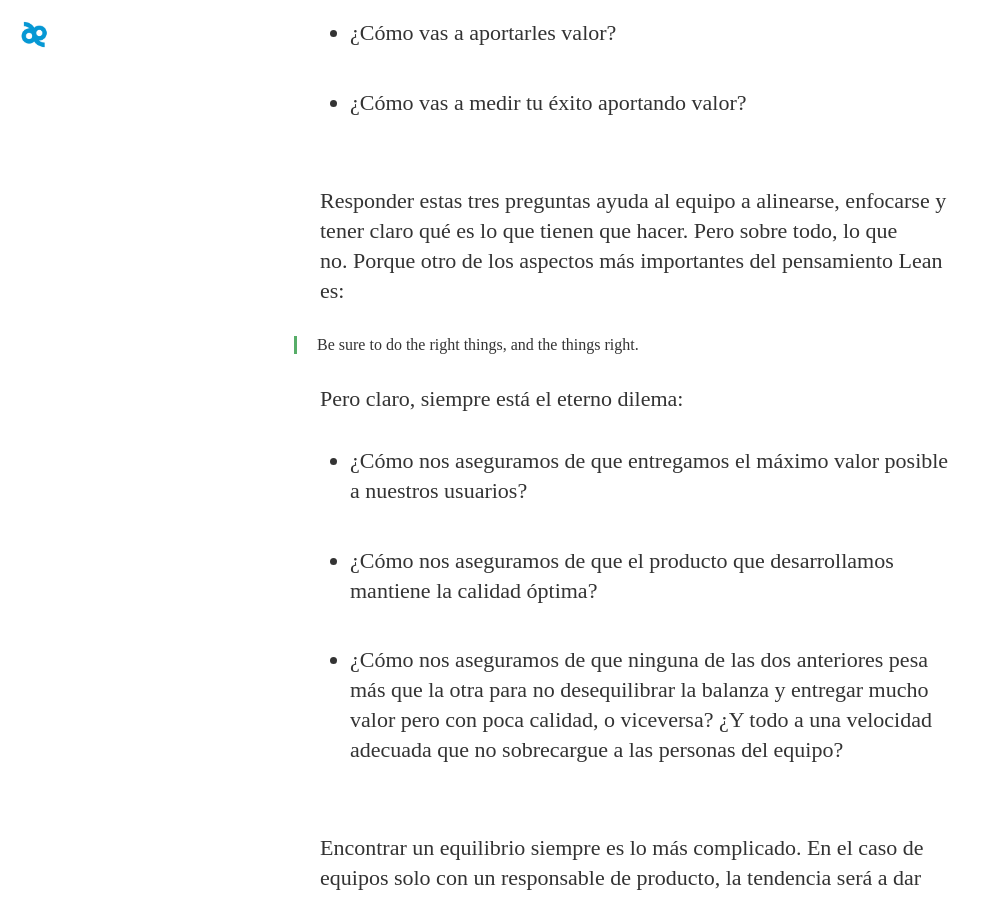
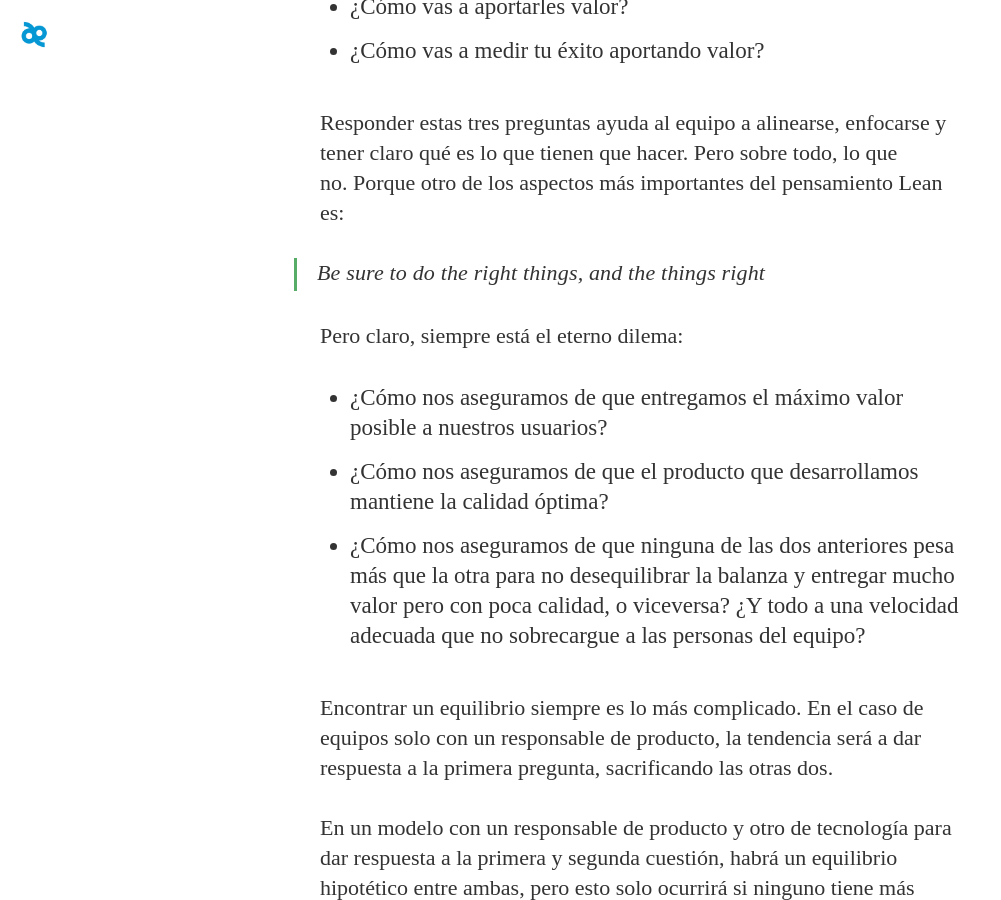
Before and after one commit to nmardones/danderu.github.com, a Jekyll site: the page built from _posts/2015-02-26-lean-the-finns-way.markdown, in a window 1280 px wide and 900 px high, scrolled down 1851 px. Shown: the whole window, without its empty margins (0-1001 px from the left). Built offline with Jekyll 4.4.1, drawn with Linux system fonts in a browser that asks for light colours; nearby versions of some CDN libraries; some web fonts are replaced; comment, search, counter and statistics services are not loaded.

Commit message:
remove bad tags

```diff
--- a/_posts/2015-02-26-lean-the-finns-way.markdown
+++ b/_posts/2015-02-26-lean-the-finns-way.markdown
@@ -21,45 +21,25 @@ La gestión del cambio no puede pretender aplicarse solo en un departamento de
 
 No creo haber aprendido demasiado sobre liderazgo de personas durante este año y pico que he ejercido como Tech Lead en fotocasa. Pero sí que me he dado cuenta de algo: la gente a la que lideras **trabajarán como tú, lo intentes o no**. Si tú trabajas solo, no puedes pedir que los demás hagan _pair programming_. No puedes pedir una cosa y hacer la contraria, porque tus actos pesan más que tus palabras.
 
-<!-- more -->
-
 En Finn lo entendieron tras los primeros años haciendo Scrum. Aunque supuso un punto de mejora importante, terminó convirtiéndose en un pequeño fiasco. Scrum es tan prescriptivo que es difícil hacerlo mal, siempre y cuando se sigan a rajatabla las reglas que nos vienen dadas. Sprint planning meetings, daily stand ups, iteraciones de dos semanas, retrospectivas, demos... Hay medición de la velocidad, aprendizaje, pero tanta ceremonia hace que nos olvidemos de una cosa muy importante: **¿En qué momento se da rienda suelta a la improvisación y la innovación?**
 
 Yo no soy un ScrumMaster of Puppets ni nada por el estilo, pero después de haber visto tres empresas que trataban de implementarlo sin éxito, me da la impresión de que** Scrum es a la Agilidad lo que las ruedecitas de la bicicleta al ciclismo**. Es algo por lo que tienes que pasar al empezar para aspirar a cotas de éxito mayores. Seguramente es suficiente en muchas empresas, pero no me conformo solo con eso. Quiero llegar a desarrollar lo que he visto aquí.
 
 Los líderes de la compañía, decía, son los que deben dar el paso adelante y evangelizar a sus colaboradores. En Finn lo entendieron así y por eso crearon un departamento que hace seguimiento y formación a todos los líderes de equipo. Cada vez que un equipo nuevo empieza a trabajar, deben contestar a las siguientes preguntas:
 
-
-
-
   * ¿Quiénes son tus clientes/usuarios?
-
-
   * ¿Cómo vas a aportarles valor?
-
-
   * ¿Cómo vas a medir tu éxito aportando valor?
-
 
 Responder estas tres preguntas ayuda al equipo a alinearse, enfocarse y tener claro qué es lo que tienen que hacer. Pero sobre todo, lo que no. Porque otro de los aspectos más importantes del pensamiento Lean es:
 
-
-<blockquote>Be sure to do the right things, and the things right.</blockquote>
-
+> Be sure to do the right things, and the things right
 
 Pero claro, siempre está el eterno dilema:
 
-
-
-
   * ¿Cómo nos aseguramos de que entregamos el máximo valor posible a nuestros usuarios?
-
-
   * ¿Cómo nos aseguramos de que el producto que desarrollamos mantiene la calidad óptima?
-
-
   * ¿Cómo nos aseguramos de que ninguna de las dos anteriores pesa más que la otra para no desequilibrar la balanza y entregar mucho valor pero con poca calidad, o viceversa? ¿Y todo a una velocidad adecuada que no sobrecargue a las personas del equipo?
-
 
 Encontrar un equilibrio siempre es lo más complicado. En el caso de equipos solo con un responsable de producto, la tendencia será a dar respuesta a la primera pregunta, sacrificando las otras dos.
 
@@ -67,45 +47,22 @@ En un modelo con un responsable de producto y otro de tecnología para dar respu
 
 Por eso en Finn han empezado a trabajar en equipos con un modelo de **Tripod**, o 3D. Existen tres personas responsables: product owner, lead developer y team leader. Cada uno es responsable del aporte de valor, calidad del código y velocidad del flujo de trabajo, respectivamente. Los tres son evaluados por diferentes criterios, a saber:
 
-
-
-
   * El **product owner** es responsable de la evolución de los KPIs definidos al decidir quiénes son los clientes del equipo y qué les aporta valor.
-
-
   * El **team leader** es responsable del _flow _del equipo: el tiempo medio de realización de una historia de usuario desde que entra en el backlog hasta que sube a producción.
 
-
-  *
-
-
 El **lead developer** es responsable del número de tareas de mantenimiento que realiza el equipo, procurando siempre que sea el **mínimo posible**. Esto hay que matizarlo: si se realizan muchas tareas para solucionar bugs o refactorizar el código, es que no se está construyendo el producto con calidad (**build quality in**). Por eso debe ser el mínimo posible. Lo cual no quiere decir que no haya que hacer nada, pero sí el mínimo imprescindible.
-
-
 
 Una vez definidos los roles y la responsabilidad de cada uno, la forma de priorizar es la siguiente:
 
 [![Captura de pantalla 2015-02-27 a las 17.01.08](https://thecraftsmansjourney.files.wordpress.com/2015/02/captura-de-pantalla-2015-02-27-a-las-17-01-08.png)](https://thecraftsmansjourney.files.wordpress.com/2015/02/captura-de-pantalla-2015-02-27-a-las-17-01-08.png)
 
-
-
-
-
-
   1. **Stabilization: **Se priorizan los bugs y la estabilidad de la aplicación por encima de todo. La responsabilidad del lead developer es entregar con la mejor calidad posible. Un buen KPI sería el tiempo empleado en la estabilización.
-
-
   2. **Completion: **Se da salida al trabajo definido en el backlog y se eliminan todos los impedimentos que hagan fluir ese trabajo. Se da prioridad a completar el trabajo ya empezado, MVPs, funcionalidad, etc. Siempre teniendo muy claro la definición de "completado". Un buen KPI sería la media de días empleados para completar las tareas desde que se empiezan hasta que suben a producción.
-
-
   3. **New Initiatives: **No se comienzan cosas nuevas si no se han completado los _stages_ de prioridad 1 y 2. La responsabilidad de priorizar el trabajo que entra en el backlog es del product owner. Priorizará tanto funcionalidad como tareas de mantenimiento de la plataforma técnica. Los KPIs empleados podrían ser: tiempo que el usuario emplea en encontrar un anuncio, veces que vuelve al site a la semana, etc.
-
 
 Todos los responsables tienen claro cuál es su trabajo y por qué es importante el trabajo de los demás. Sobre el trabajo de product owner, me gustaría destacar que las veces que he hablado con Arnstein el PO del Team SOA, su obsesión no es añadir nueva funcionalidad, sino **eliminar todo lo que sea prescindible**. Su mentalidad es totalmente _mobile first_, por lo tanto es consciente de lo importante que es el rendimiento en una aplicación web, el hecho de darle al usuario lo que está buscando lo antes posible. No hay más que ver cómo funciona [mFinn](http://m.finn.no/frontpage.html): como un tiro.
 
-
 ## Conclusiones
-
 
 Me gusta mucho que Finn tenga un departamento dedicado a formar a sus líderes de equipo y managers para que la cultura de la compañía cale en todos sus estratos, así como para ir evolucionando y eliminando lo que no funciona por otras estrategias que mejoran lo existente.
 
```
